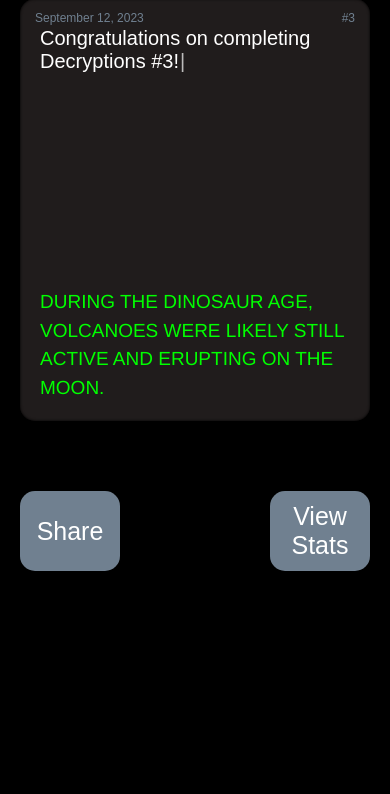
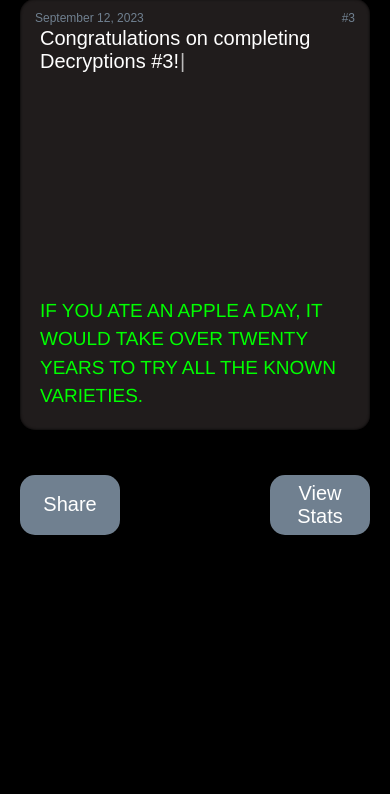
Before and after one commit to nshaff3r/Decryptions, a Flask app: page /complete in a window 390 px wide. Shown: the part 51-845 px from the top of the page. Run offline with Flask 3, Linux system fonts and the light colour scheme; the visitor is signed in with stand-in values (Sample User, id 1); some libraries are stand-ins or nearby versions; some web fonts are replaced.

Commit message:
bug fixes and clipboard mobile copy fix

```diff
--- a/app.py
+++ b/app.py
@@ -15,10 +15,10 @@ slashedDate = today.strftime("%m/%d")
 if (slashedDate[:2] != "10"):
     slashedDate = slashedDate.replace("0", "")
 
-# testCryptogram = 'ZY PKL XSH XC XNNAH X MXP, ZS QKLAM SXIH KUHE SQHCSP PHXEV SK SEP XAA SRH ICKQC UXEZHSZHV.'
-# testSolution =  'IF YOU ATE AN APPLE A DAY, IT WOULD TAKE OVER TWENTY YEARS TO TRY ALL THE KNOWN VARIETIES. '
-testCryptogram = 'JIXLAD UNP JLAMBZIX ZDP, SMVGZAMPB FPXP VLQPVE BULVV ZGULSP ZAJ PXIWULAD MA UNP OMMA.'
-testSolution = 'DURING THE DINOSAUR AGE, VOLCANOES WERE LIKELY STILL ACTIVE AND ERUPTING ON THE MOON.'
+testCryptogram = 'ZY PKL XSH XC XNNAH X MXP, ZS QKLAM SXIH KUHE SQHCSP PHXEV SK SEP XAA SRH ICKQC UXEZHSZHV ADSFSD DF.'
+testSolution =  'IF YOU ATE AN APPLE A DAY, IT WOULD TAKE OVER TWENTY YEARS TO TRY ALL THE KNOWN VARIETIES. '
+# testCryptogram = 'JIXLAD UNP JLAMBZIX ZDP, SMVGZAMPB FPXP VLQPVE BULVV ZGULSP ZAJ PXIWULAD MA UNP OMMA.'
+# testSolution = 'DURING THE DINOSAUR AGE, VOLCANOES WERE LIKELY STILL ACTIVE AND ERUPTING ON THE MOON.'
 count = 0
 alpha = "ABCDEFGHIJKLMNOPQRSTUVWXYZ"
 for letter in alpha:
@@ -28,16 +28,16 @@ count = 26 - count
 
 @app.route("/", methods=["GET", "POST"])
 def index():
+    if not session.get("finished"):
+        session["finished"] = False
+    if session["finished"]:
+        return redirect("/complete")
     if not session.get("lives"):
         session["lives"] = 5
     if not session.get("replaced"):
         session["replaced"] = []
     if not session.get("failed"):
         session["failed"] = []
-    if not session.get("finished"):
-        session["finished"] = False
-    if session["finished"]:
-        return redirect("/complete")
     if not session.get("history"):
         session["history"] = {
             "games": 0,
@@ -92,7 +92,7 @@ def complete():
         win = True
 
     return render_template("complete.html", date=curDate, number=number, solvedCryptogram=testSolution,
-                    dateDashed=slashedDate, attempts=5 - session["lives"], state=win)
+                    dateDashed=slashedDate, attempts=5 - session["lives"], state=session["lives"])
 
 @app.route("/stats")
 def stats():
--- a/static/complete.js
+++ b/static/complete.js
@@ -22,26 +22,37 @@ document.addEventListener("DOMContentLoaded", function(){
     });
     userWriter.start();
     userWriter.typeString(msg);
+    var top = "60px";
+    function sizing()
+    {
+        if (window.innerWidth <= 401) {
+            top = "30px";
+        } else {
+            top = "60px";
+        }
+    }
+    sizing();
     let buttons = [left, right];
-    let defaultMargin = window.getComputedStyle(left).getPropertyValue("margin-left");
-    window.addEventListener("resize", function(){
-        defaultMargin = window.getComputedStyle(left).getPropertyValue("margin-left");
-    });
     setTimeout(function(){
+        window.addEventListener("resize", function(){
+            sizing();
+            buttons[0].style.marginTop = top;
+            buttons[1].style.marginTop = top;
+        });
         for (let i = 0; i < 2; i++)
         {
-            buttons[i].style.marginTop = "60px";
+            buttons[i].style.marginTop = top;
             buttons[i].style.opacity = 1;
             buttons[i].addEventListener("mouseover", function(){
                 if (i == 0){buttons[1 - i].style.marginRight = "-100px";}
                 else{buttons[1 - i].style.marginLeft = "-100px";}
                 buttons[1 - i].style.opacity = 0;
-                buttons[i].style.width = "300px";
+                buttons[i].style.width = `${Math.min(350, window.innerWidth - 20)}px`;
                 buttons[i].style.backgroundColor = "green";
             });
             buttons[i].addEventListener("mouseout", function(){
-                if (i == 1){buttons[1 - i].style.marginLeft = defaultMargin;}
-                else{buttons[1 - i].style.marginRight = defaultMargin;}
+                if (i == 1){buttons[1 - i].style.marginLeft = 0;}
+                else{buttons[1 - i].style.marginRight = 0;}
                 buttons[1 - i].style.opacity = 1;
                 buttons[i].style.width = "100px";
                 buttons[i].style.backgroundColor = "slategrey";
@@ -57,7 +68,10 @@ document.addEventListener("DOMContentLoaded", function(){
                             setTimeout(function(){
                                 userWriter.stop().pauseFor(1).start().deleteChars(20);
                                 buttons[0].classList.remove("postfixed");
-                                buttons[1].style.display = "block";
+                                setTimeout(function(){
+                                    buttons[1].style.display = "block";
+                                }, 500)
+
                             }, 2000)
                         })
                         .catch(error => {
@@ -66,7 +80,9 @@ document.addEventListener("DOMContentLoaded", function(){
                             setTimeout(function(){
                                 userWriter.stop().pauseFor(1).start().deleteChars(81);
                                 buttons[0].classList.remove("postfixed");
-                                buttons[1].style.display = "block";
+                                setTimeout(function(){
+                                    buttons[1].style.display = "block";
+                                }, 500)
                             }, 5000)
                         });
                 }
--- a/static/index.js
+++ b/static/index.js
@@ -27,7 +27,7 @@ document.addEventListener("DOMContentLoaded", function(){
     {
         status.innerHTML = "CORRECT";
         status.style.color = "#00ff00"
-        status.style.opacity = 100;
+        status.style.opacity = 1;
         container.style.boxShadow = "inset 0 0 50px green";
         highlight(letter, 1, letter, "#00ff00");
     }
@@ -35,7 +35,7 @@ document.addEventListener("DOMContentLoaded", function(){
     {
         status.innerHTML = "INCORRECT";
         status.style.color = "#ff0000"
-        status.style.opacity = 100;
+        status.style.opacity = 1;
         container.style.boxShadow = "inset 0 0 50px red";
         highlight(letter, 1, letter, "#ff0000");
     }
--- a/static/styles.css
+++ b/static/styles.css
@@ -80,12 +80,12 @@ a:hover
     margin-top: 0px;
     margin-left: auto;
     margin-right: auto;
-    margin-top: 5px;
+    margin-top: 15px;
     max-width: 350px;
     /* background-color: #201c1c;
     box-shadow: inset 0 0 3px black; */
     height: 170px;
-    overflow: hidden;
+    /* overflow: hidden; */
 }
 
 #welcomeText
@@ -177,6 +177,7 @@ a:hover
 #status
 {
     position: absolute;
+    z-index: 2;
     opacity: 0;
     top: 130px;
     width: 100%;
@@ -184,7 +185,7 @@ a:hover
     font-size: 30px;
     color: #201c1c;
     text-align: center;
-    transition: all 1s;
+    transition: all .5s;
 }
 
 #myChart
@@ -350,13 +351,13 @@ a:hover
 
 #left.fixed
 {
-    width: 350px !important;
+    width: min(350px, calc(100vw - 20px)) !important;
     background-color: green !important;
 }
 
 #right.fixed
 {
-    width: 350px !important;
+    width: min(350px, calc(100vw - 20px)) !important;
     background-color: red !important;
 }
 
@@ -431,6 +432,9 @@ a:hover
     .keyboard-button {
         width: 7.9vw;
         height: 45px;
+    } .postbutton {
+        height: 60px;
+        font-size: 20px;
     }
     #confirm {
         width: 15vw;
@@ -459,7 +463,7 @@ a:hover
     }
     #cryptogramContainer
     {
-        height: 50vh;
+        height: 51vh;
     }
     #inputText
     {
@@ -469,6 +473,10 @@ a:hover
     {
         height: 180px;
         width: 100%;
+    }
+    #status
+    {
+        top: 85px;
     }
     .cryptogram
     {
```
Also changed, not shown: static/stats.js (+19 -9 lines), static/welcome.js (+17 -7 lines).
